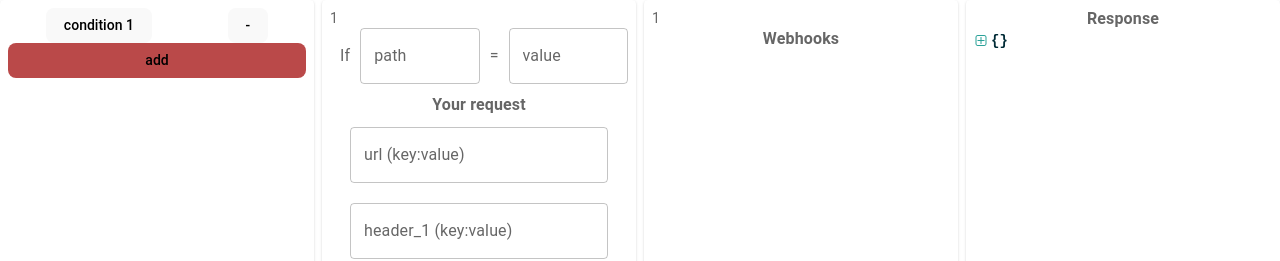
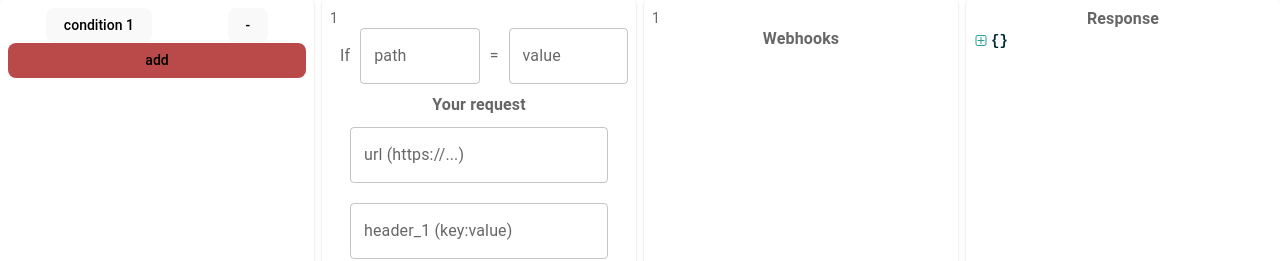
Before and after one commit to galawoj/webhook, a React (Vite) app: page / in a window 1280 px wide. Shown: the top 261 px of the page. Built offline with nearby package versions, Linux system fonts and the light colour scheme; no server answers; the database is empty.

Commit message:
remove mistake in url label

```diff
--- a/src/components/conditionForm/RequestTextField.tsx
+++ b/src/components/conditionForm/RequestTextField.tsx
@@ -54,7 +54,7 @@ export default function RequestTextField({ id }: Props) {
   return (
     <TextField
       id={id}
-      label={id + " (key:value)"}
+      label={id + `${id !== "url" ? " (key:value)" : " (https://...)"}`}
       variant="outlined"
       onChange={(e) => handleInputChange(e.target.value, { id })}
       value={formState}
```
Also changed, not shown: 1 other file (tests, documents, lock files or other folders).
